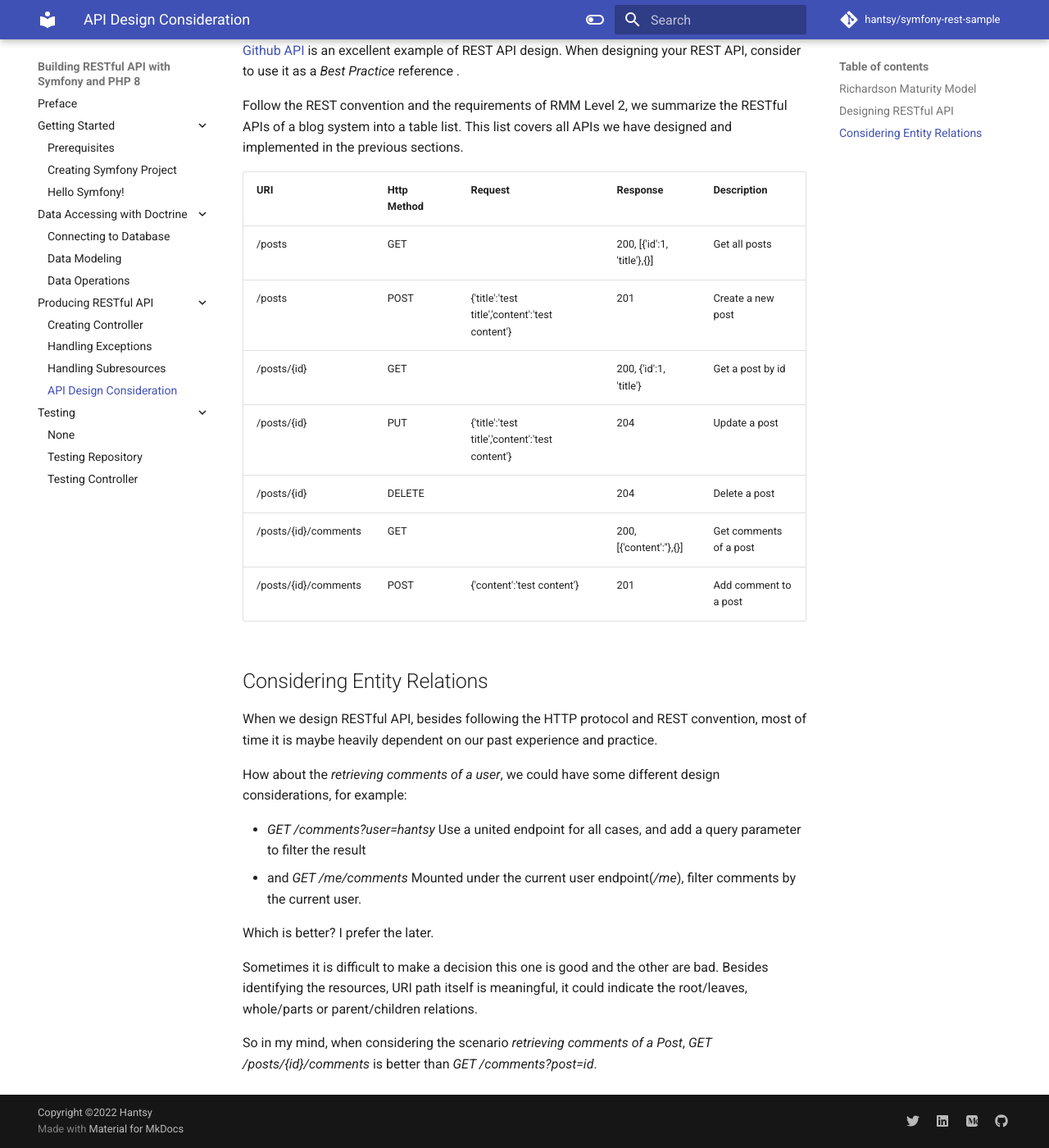
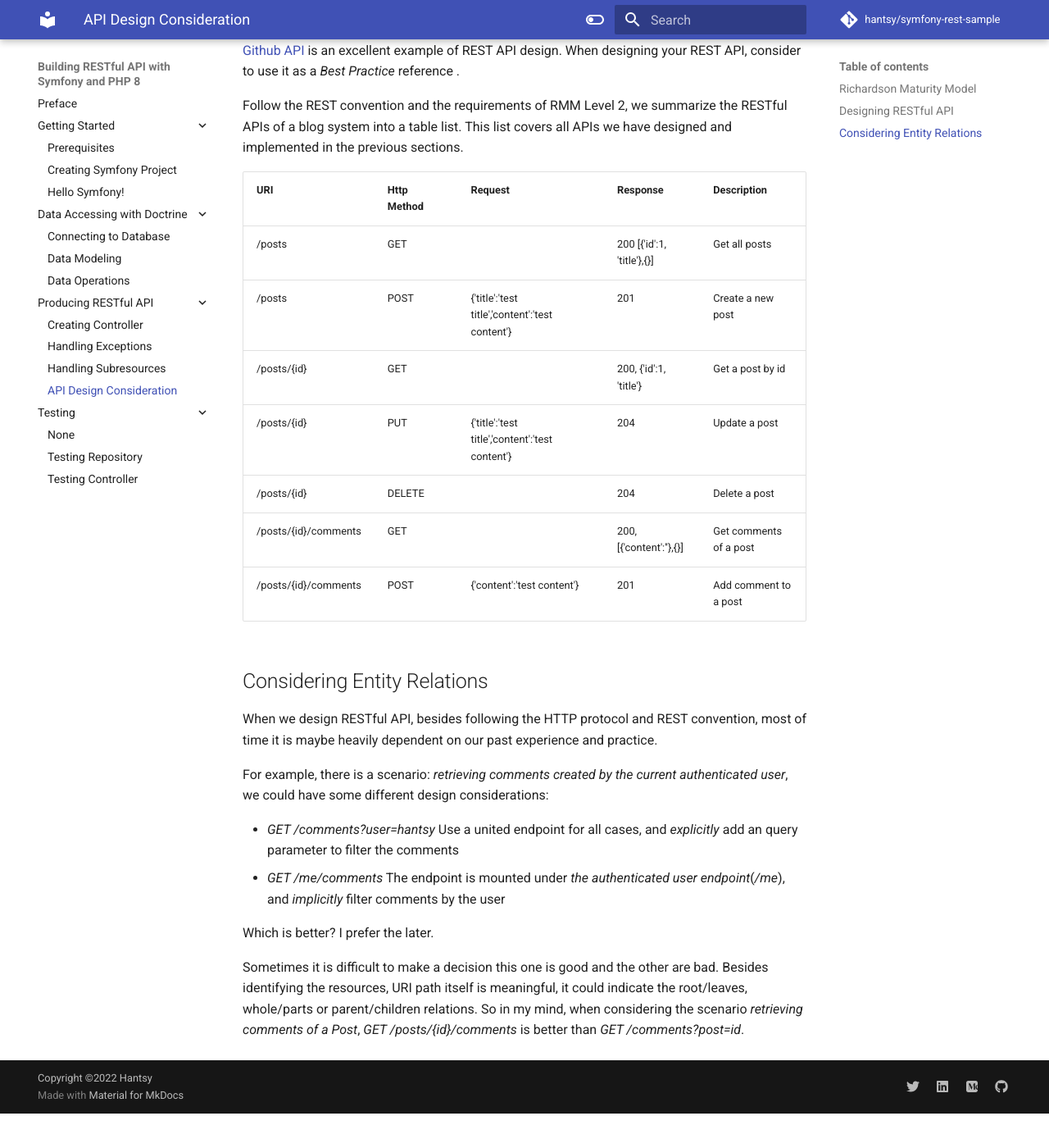
Before and after one commit to ZigZag48/symfony-sample-api, an MkDocs documentation site: the page built from docs/api/design.md, in a window 1280 px wide and 1400 px high, scrolled down 1143 px. Shown: the whole window at 82% size. Built offline with MkDocs 1.6.1 and Material for MkDocs 9.7.7, drawn with Linux system fonts in a browser that asks for light colours; comment, search, counter and statistics services are not loaded; after the commit the page ends 2501 px from its top, so only the background shows below that.

```diff
--- a/docs/api/design.md
+++ b/docs/api/design.md
@@ -23,27 +23,25 @@ If you are new to REST, consider reading [Roy's article](https://www.ics.uci.edu
 
 Follow the REST convention and the requirements of RMM Level 2, we summarize the RESTful APIs of a blog system into a table list. This list covers all APIs we have designed and implemented in the previous sections.
 
-| URI      | Http Method | Request                                         | Response                    | Description       |
-| ----------- | ----------- | ----------------------------------------------- | --------------------------- | ----------------- |
-| /posts      | GET         |                                                 | 200, [{'id':1, 'title'},{}] | Get all posts     |
-| /posts      | POST        | {'title':'test title','content':'test content'} | 201                         | Create a new post |
-| /posts/{id} | GET         |                                                 | 200, {'id':1, 'title'}      | Get a post by id  |
-| /posts/{id} | PUT         | {'title':'test title','content':'test content'} | 204                         | Update a post     |
-| /posts/{id} | DELETE      |                                                 | 204                         | Delete a post     |
-| /posts/{id}/comments | GET  |                                                 | 200, [{'content':''},{}] | Get comments of a post|
-| /posts/{id}/comments | POST  | {'content':'test content'} | 201                   | Add comment to a post    |
+| URI                  | Http Method | Request                                         | Response                   | Description            |
+| -------------------- | ----------- | ----------------------------------------------- | -------------------------- | ---------------------- |
+| /posts               | GET         |                                                 | 200 [{'id':1, 'title'},{}] | Get all posts          |
+| /posts               | POST        | {'title':'test title','content':'test content'} | 201                        | Create a new post      |
+| /posts/{id}          | GET         |                                                 | 200, {'id':1, 'title'}     | Get a post by id       |
+| /posts/{id}          | PUT         | {'title':'test title','content':'test content'} | 204                        | Update a post          |
+| /posts/{id}          | DELETE      |                                                 | 204                        | Delete a post          |
+| /posts/{id}/comments | GET         |                                                 | 200, [{'content':''},{}]   | Get comments of a post |
+| /posts/{id}/comments | POST        | {'content':'test content'}                      | 201                        | Add comment to a post  |
 
 ## Considering Entity Relations
 
 When we design RESTful API, besides following the HTTP protocol and REST convention, most of time it is maybe heavily dependent on our past experience and practice.
 
-How about the *retrieving comments of a user*, we could have some different design considerations,  for example:
+For example,  there is  a scenario: *retrieving comments created by the current authenticated user*, we could have some different design considerations:
 
-* *GET /comments?user=hantsy*  Use a united endpoint for all cases,  and add a query parameter to filter the result
-* and *GET /me/comments* Mounted under  the current user endpoint(*/me*), filter comments by the current user.
+* *GET /comments?user=hantsy*  Use a united endpoint for all cases,  and *explicitly* add an  query parameter to filter the comments
+* *GET /me/comments* The endpoint is mounted under *the authenticated user endpoint*(*/me*), and *implicitly* filter comments by the user
 
 Which is better? I prefer the later.
 
-Sometimes it is difficult to make a decision this one is good and the other are bad.  Besides identifying the resources, URI path itself is meaningful, it could indicate the root/leaves, whole/parts or parent/children relations.
-
-So in my mind, when considering the scenario *retrieving comments of a Post*,  *GET /posts/{id}/comments* is better than *GET /comments?post=id*.
+Sometimes it is difficult to make a decision this one is good and the other are bad.  Besides identifying the resources, URI path itself is meaningful, it could indicate the root/leaves, whole/parts or parent/children relations. So in my mind, when considering the scenario *retrieving comments of a Post*,  *GET /posts/{id}/comments* is better than *GET /comments?post=id*.
```
Also changed, not shown: docs/gs/create.md (+1 -1 lines), 3 other files.
